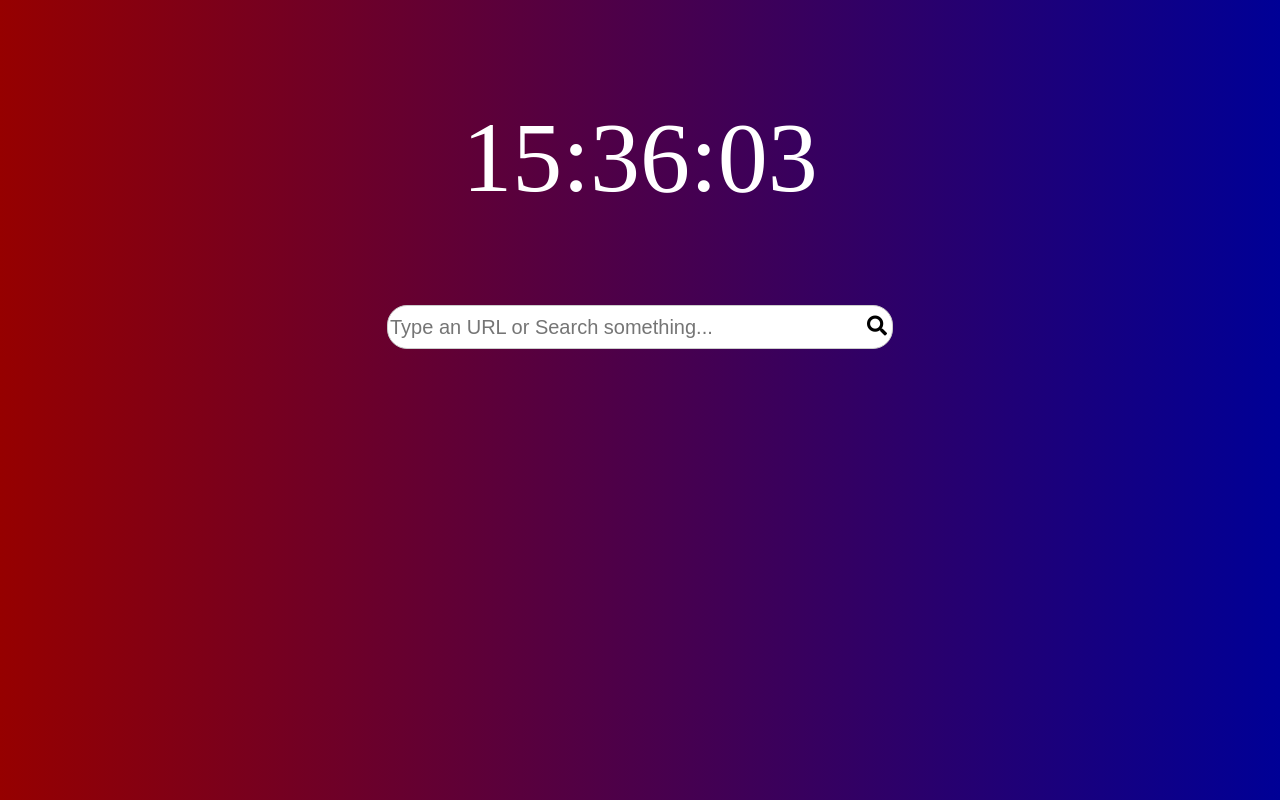
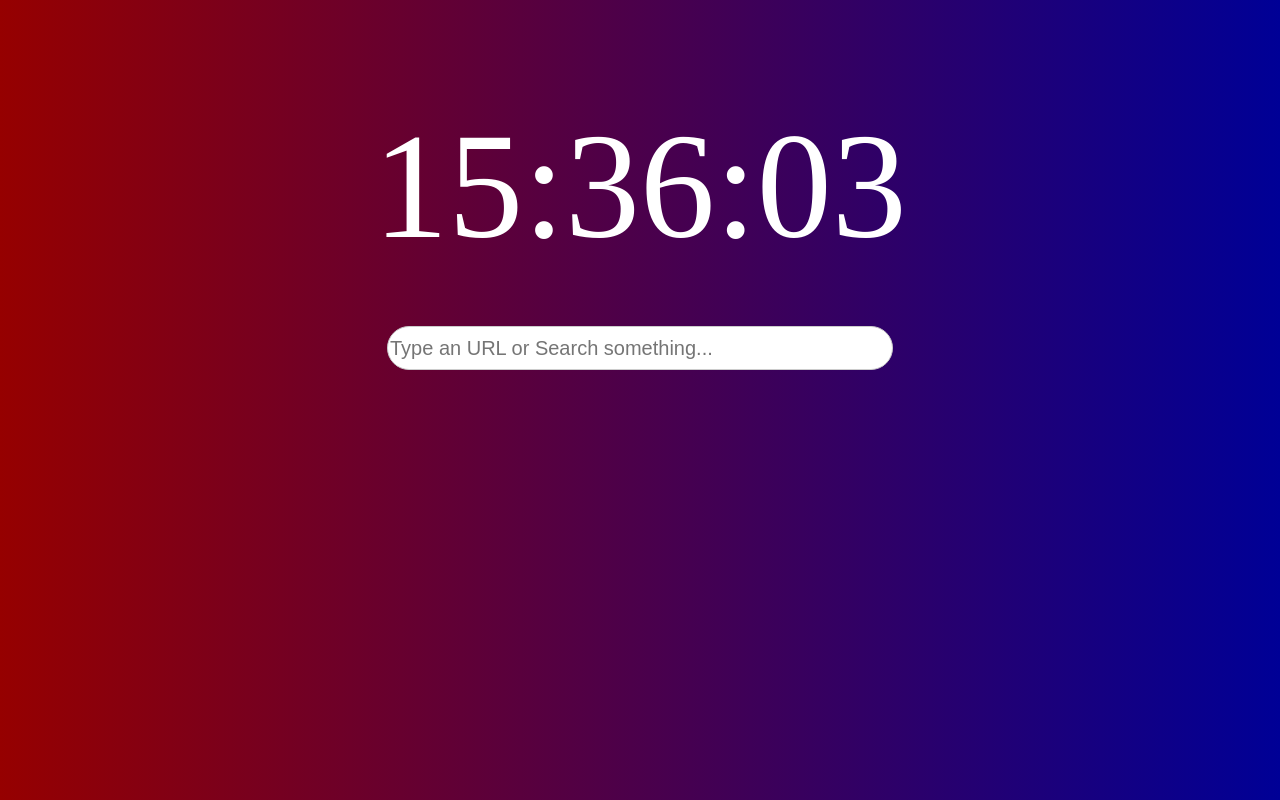
Before and after one commit to GHO-img/GHO-img.github.io, a plain HTML site: page index.html in a window 1280 px wide. Drawn offline with Linux system fonts and the light colour scheme; a web font is replaced by a local one.

Commit message:
Update index.html
Add enter key event listener
Type "link:" be4 you type a link
Remove search button(not friendly at all)

```diff
--- a/index.html
+++ b/index.html
@@ -4,8 +4,6 @@
 	<meta charset="UTF-8">
 	<meta name="viewport" content="width=device-width, initial-scale=1.0">
 	<title>New Tab</title>
-	<link rel="stylesheet" href="https://cdnjs.cloudflare.com/ajax/libs/font-awesome/4.7.0/css/font-awesome.min.css">
-	<link rel="stylesheet" href="https://cdnjs.cloudflare.com/ajax/libs/font-awesome/5.15.4/css/all.min.css">
 	<style type="text/css">
 		@import url('https://fonts.googleapis.com/css2?family=Anta&display=swap');
 		body {
@@ -13,42 +11,24 @@
 			text-align: center;
 			background: linear-gradient(90deg,rgb(150,0,0),rgb(0,0,150));
 		}
-		.search-container {
-			position: relative;
-			display: inline-block;
-			padding-top: 90px;
-		}
-		.search-container input {
-			border-radius: 20px;
+		#search {
+			border-radius: 100px;
 			font-size: 20px;
 			width: 500px;
 			height: 40px;
 			border: 1px solid #ccc;
 		}
-		.search-container button {
-			font-size: 20px;
-			position: absolute;
-			top: 0;
-			right: 0;
-			padding-top: 100px;
-			color: black;
-			border: none;
-			cursor: pointer;
-			background: none;
-		}
 		#clock {
 			color: rgb(255, 255, 255);
 			margin-top: 100px;
-			font-size: 100px;
+			font-size: 150px;
 		}
 	</style>
 </head>
 <body>
 	<div id="clock">0:00:00 AM</div>
-	<div class="search-container">
-		<input id="search" type="text" placeholder="Type an URL or Search something..." aria-live="polite">
-		<button onclick="check('search')"><i class="fa fa-search"></i></button>
-	</div>
+	<br><br><br>
+	<input id="search" type="text" placeholder="Type an URL or Search something..." aria-live="polite">
 	<script type="text/javascript">
 		setInterval(showTime, 0);
 		function showTime() {
@@ -63,12 +43,13 @@
 		}
 		function check(element) {
 			let txt = document.getElementById(element).value;
-			if (txt.includes('https://')) {
-				location.href = txt;
+			if (txt.includes('link:')) {
+				location.href = txt.replace(/^link:/, "");;
 			} else {
 				location.href = 'https://www.google.com/search?q=' + txt;
 			}
 		}
+		document.addEventListener("keydown", function(event) {if (event.key === 'Enter') {check('search');}});
 	</script>
 </body>
 </html>
```
